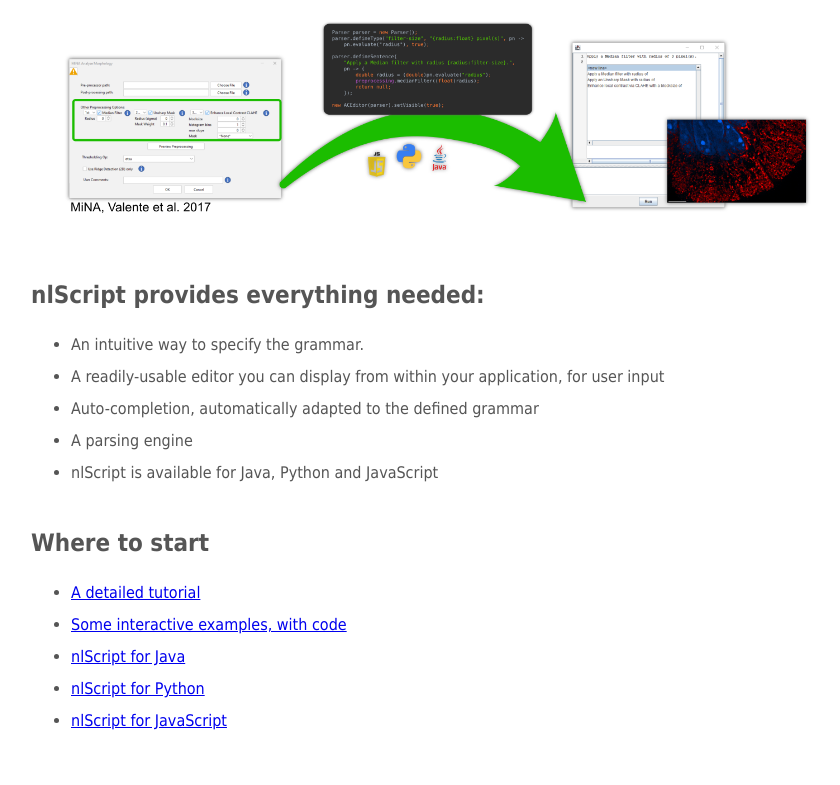
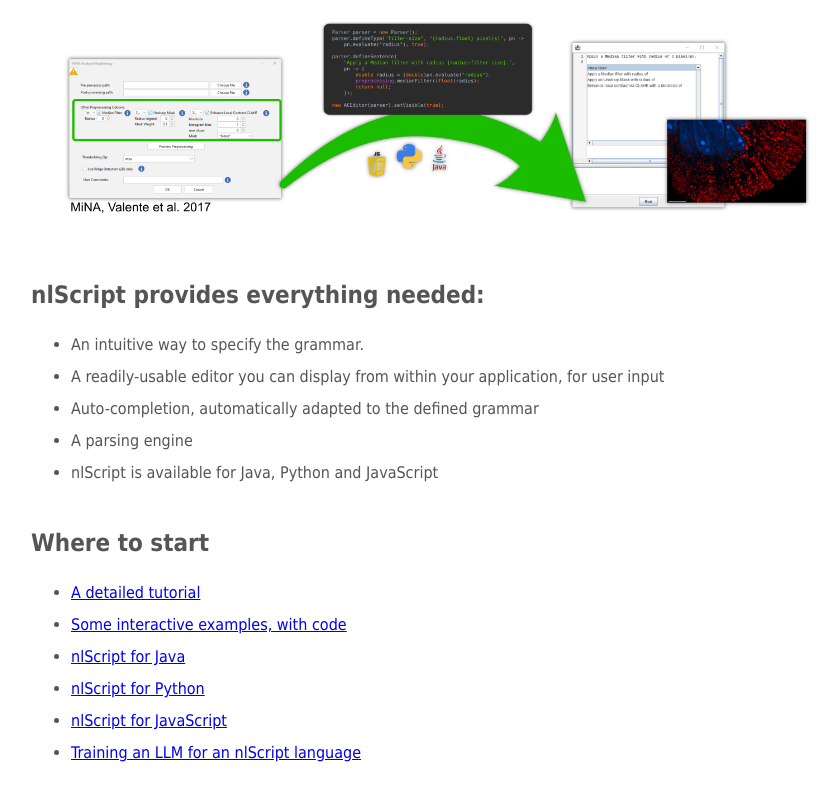
Before and after one commit to nlScript/nlScript.github.io, a plain HTML site: page index.html in a window 1280 px wide. Shown: the part 451-1236 px from the top of the page, without its empty margins (209-1049 px from the left). Before the commit the page ends 1204 px from the top, so only its background shows below. Drawn offline with Linux system fonts and the light colour scheme.

Commit message:
Add link to nlScript-llm

```diff
--- a/index.html
+++ b/index.html
@@ -67,6 +67,7 @@ img {
 	<li><a target="_blank" href="https://github.com/nlScript/nlScript-java">nlScript for Java</li>
 	<li><a target="_blank" href="https://github.com/nlScript/nlScript-python">nlScript for Python</li>
 	<li><a target="_blank" href="https://github.com/nlScript/nlScript-js">nlScript for JavaScript</li>
+	<li><a target="_blank" href="https://github.com/nlScript/nlScript-llm">Training an LLM for an nlScript language</li>
 </ul>
 
 </div>
```
